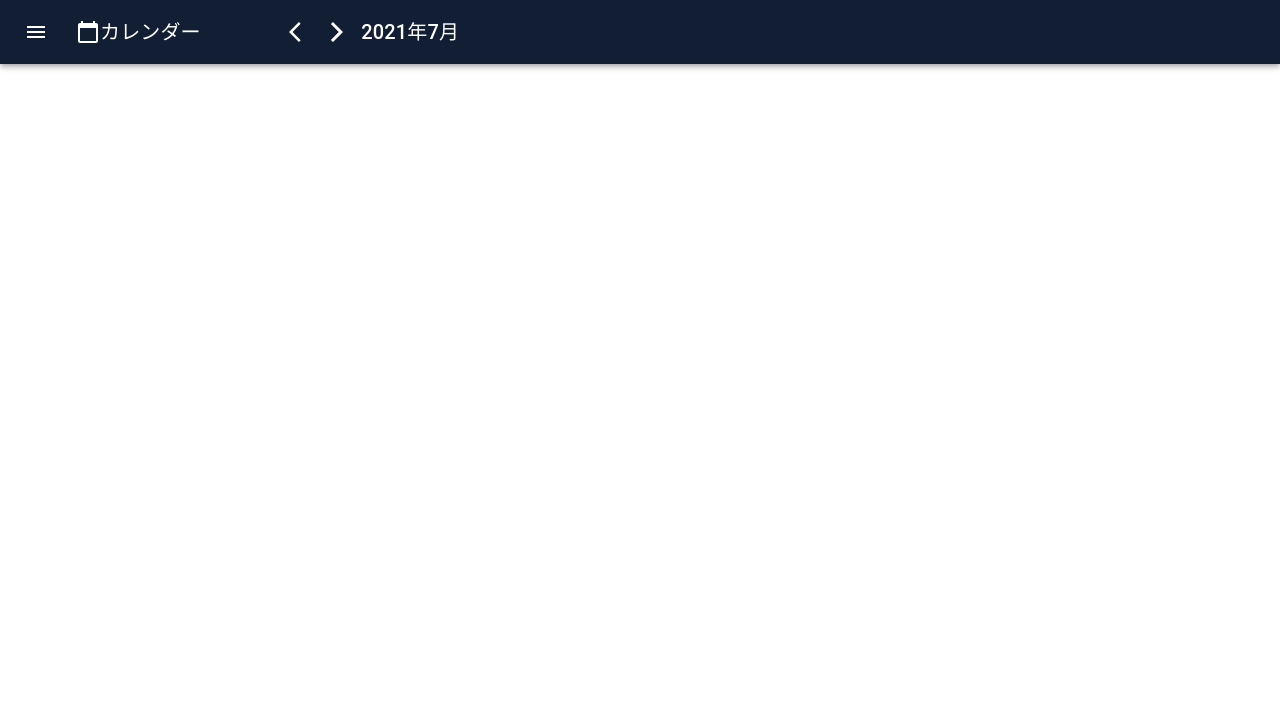
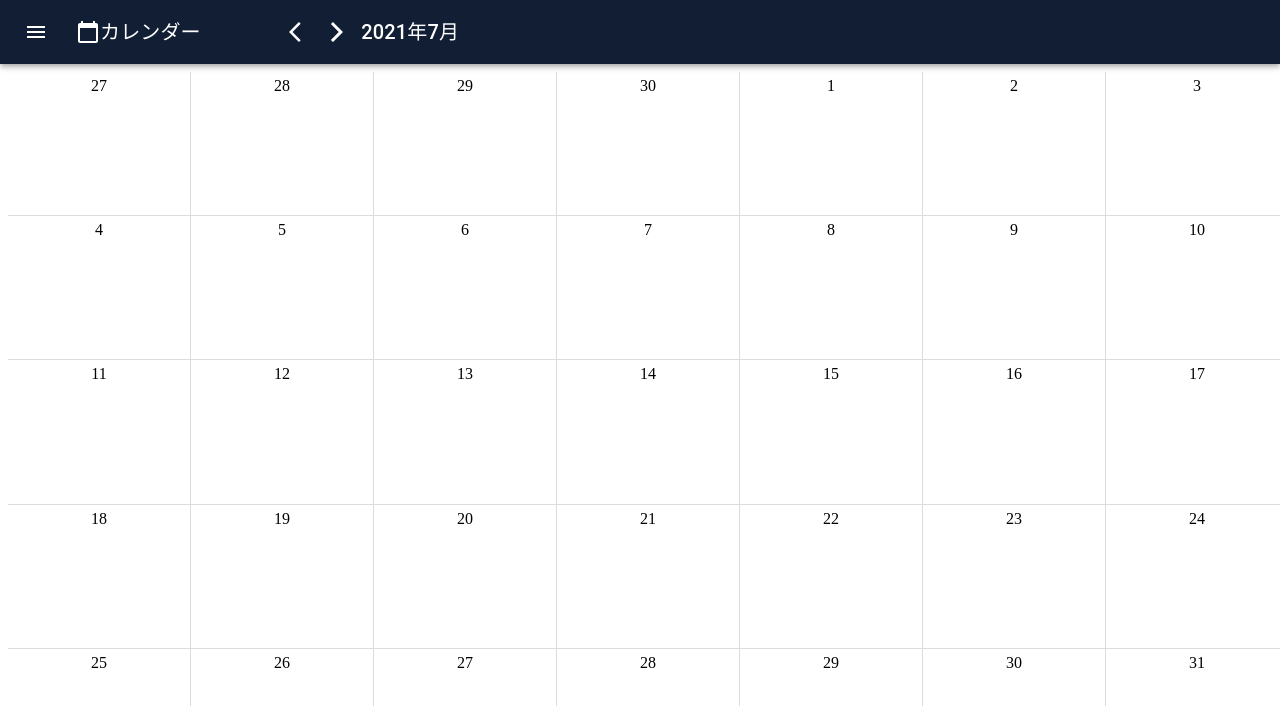
Before and after one commit to shogo-nakano-desu/calendar-app, a React (Create React App) app: page / in a window 1280 px wide. Shown: the top 706 px of the page. Built offline with nearby package versions, Linux system fonts and the light colour scheme.

Commit message:
いったん日付のレンダーまではうまくいっている。これから予定のレンダーをトライする

```diff
--- a/src/Calendar.tsx
+++ b/src/Calendar.tsx
@@ -5,6 +5,7 @@ import getMonth from "date-fns/getMonth";
 import getDaysInMonth from "date-fns/getDaysInMonth";
 import getWeeksInMonth from "date-fns/getWeeksInMonth";
 import differenceInCalendarDays from "date-fns/differenceInCalendarDays";
+import getDate from "date-fns/getDate";
 import getDay from "date-fns/getDay";
 import styled from "styled-components";
 import { Navigation } from "./Navigation";
@@ -98,15 +99,14 @@ const CalendarAppStyle = styled.div`
 const CalendarBoard = () => {
   return (
     <BoarderStyle>
-      <CalendarBoardStyle theme={{ rows: calendarRowsCalc(weeksInMonth) }}>
+      <CalendarGridStyle theme={{ rows: calendarRowsCalc(weeksInMonth) }}>
         <Schedules />
-      </CalendarBoardStyle>
+      </CalendarGridStyle>
     </BoarderStyle>
   );
 };
-const CalendarBoardStyle = styled.div`
-  background-color: rgb(255, 255, 255);
-  border-color: rgb(218, 220, 224);
+// gridでブロックを区切るためのcss
+const CalendarGridStyle = styled.div`
   width: 100%;
   height: 100%;
   display: grid;
@@ -115,6 +115,8 @@ const CalendarBoardStyle = styled.div`
   grid-gap: 1px;
 `;
 
+// 背景をグレーにして、上にのせる要素で被らない部分をボーダーに見せる
+// rgb(218, 220, 224)ボーダーの色れい
 const BoarderStyle = styled.div`
   background-color: rgb(218, 220, 224);
   width: 100%;
@@ -135,24 +137,45 @@ const calendarRowsCalc = (weeksInMonth: number): string => {
 
 // 生成して並べる必要があるdivの数は7*weeksInMonth
 const lineupDivNum: number = 7 * weeksInMonth;
-const dateOfFirstDayOfCalendar = getDay(firstDayOfCalendar);
+const dateOfFirstDayOfCalendar = getDay(renderedFirstDate);
 // カレンダー上でレンダーし始めるべきweeksArrayのIndex番号
 const renderStartIndex: number =
-  differenceInCalendarDays(firstDayOfCalendar, renderedFirstDate) -
+  differenceInCalendarDays(renderedFirstDate, firstDayOfCalendar) -
   dateOfFirstDayOfCalendar;
 // ここから該当月分レンダーしていったら、ピッタリの数になるはず。（renderStartIndexの数字はちゃんと計算していないから前後２ぐらいずれいているかも）
 
-const renderWeeksArray = weeksArray.slice(renderStartIndex, lineupDivNum);
+console.log(renderStartIndex);
+console.log(lineupDivNum);
 
-// 空で返ってきてしまっている。ここで、該当月の前後含めた日付全部を配列として引っこ抜いてくることができていれば、カレンダーの描画がうまくいくはず。
-// ここの修正からスタート
+const renderWeeksArray = weeksArray.slice(
+  renderStartIndex,
+  renderStartIndex + lineupDivNum
+);
+
+// 予定があるかないか、あるとしたら１個だけなのか複数あるのか
+//（つまり、ifで予定のあるなしを判定して、あったらmapで展開していく）ロジックは後からかく
 console.log(renderWeeksArray);
 const Schedules = () => {
   return (
     <>
       {renderWeeksArray.map((day) => (
-        <div>{day.date.getDay}</div>
+        <ScheduleStyle>{getDate(day.date)}</ScheduleStyle>
       ))}
+      {renderWeeksArray.map((day) => scheduleFinder)}
     </>
   );
 };
+const ScheduleStyle = styled.div`
+  background-color: rgb(255, 255, 255);
+  padding: 5px;
+  display: flex;
+  justify-content: center;
+`;
+
+const scheduleFinder = (day: TestScheduleModel) => {
+  if (day.schedules.length >= 1) {
+    return day.schedules.map((schedule: TestScheduleMetadata) => (
+      <ScheduleStyle>{schedule.title}</ScheduleStyle>
+    ));
+  }
+};
```
Also changed, not shown: test.css (added, +11 -0 lines), test.html (added, +20 -0 lines).
